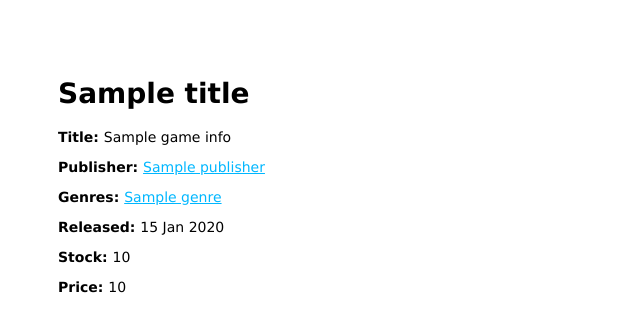
After one commit to eljoey/Game-Inventory, a Node server app: template views/game_detail.jade in a window 1280 px wide. The commit adds this page. Shown: the top 332 px of the page, without its empty margins (0-640 px from the left). Run offline with Node 20, Linux system fonts and the light colour scheme; the template is opened without the code that fills it: most values are stand-ins (such as "Sample title", 1, 10 or a date in 2020); some libraries are stand-ins or nearby versions.

Commit message:
game detail basic layout

```diff
--- a/models/cart.js
+++ b/models/cart.js
@@ -8,7 +8,7 @@ const CartSchema = new Schema({
 
 // URL virtual
 CartSchema.virtual('url').get(function() {
-  return '/cart/' + this._id
+  return '/shop/cart/' + this._id
 })
 
 // Total price on cart
--- a/models/game.js
+++ b/models/game.js
@@ -14,7 +14,7 @@ const GameSchema = new Schema({
 
 // URL virtual
 GameSchema.virtual('url').get(function() {
-  return '/game/' + this._id
+  return '/shop/game/' + this._id
 })
 
 // YYYY MM DD Date virtual
--- a/models/genre.js
+++ b/models/genre.js
@@ -13,7 +13,7 @@ const GenreSchema = new Schema({
 
 // URL virtual
 GenreSchema.virtual('url').get(function() {
-  return '/genre/' + this._id
+  return '/shop/genre/' + this._id
 })
 
 // Export model
--- a/models/publisher.js
+++ b/models/publisher.js
@@ -8,7 +8,7 @@ const PublisherSchema = new Schema({
 
 // URL virtual
 PublisherSchema.virtual('url').get(function() {
-  return '/publisher/' + this.id
+  return '/shop/publisher/' + this.id
 })
 
 // Export model
--- /dev/null
+++ b/views/game_detail.jade
@@ -0,0 +1,15 @@
+extends layout
+
+block content
+    h1= title
+
+    p #[strong Title: ] #{game_info.title}
+    p #[strong Publisher: ]
+        a(href = game_info.publisher.url) #{game_info.publisher.name}
+    p #[strong Genres: ]
+        each genre in game_info.genre
+            a(href = genre.url) #{genre.name}
+            |
+    p #[strong Released: ] #{game_info.date_formatted}
+    p #[strong Stock: ] #{game_info.stock}
+    p #[strong Price: ] #{game_info.price}
--- a/views/game_list.jade
+++ b/views/game_list.jade
@@ -15,8 +15,6 @@ block content
             each genre in game.genre
                 a(href=genre.url) #{genre.name}
                 |
-        p #[strong Released: ] #{game.date_formatted}
-        p #[strong In-Stock: ] #{game.stock}
         p #[strong Price: ] #{game.price}
         br
 
```
Also changed, not shown: controllers/gameController.js (+9 -7 lines).
